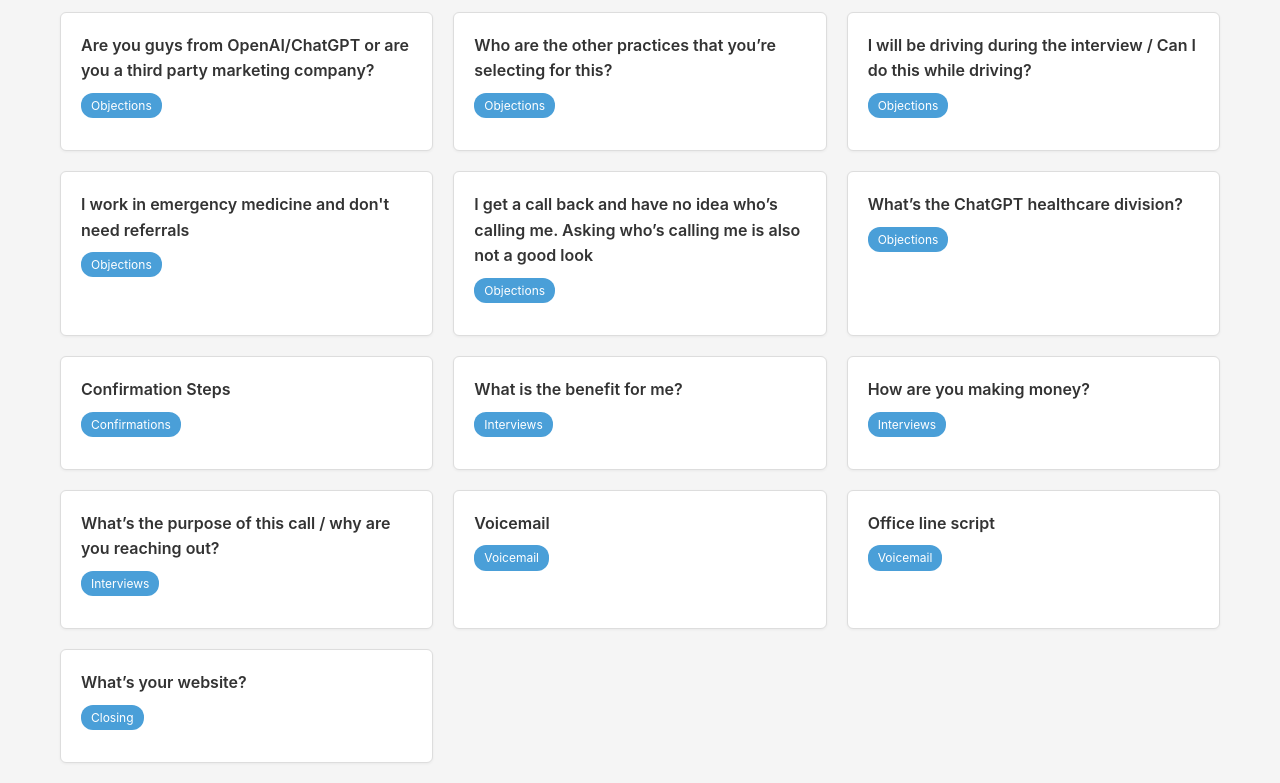
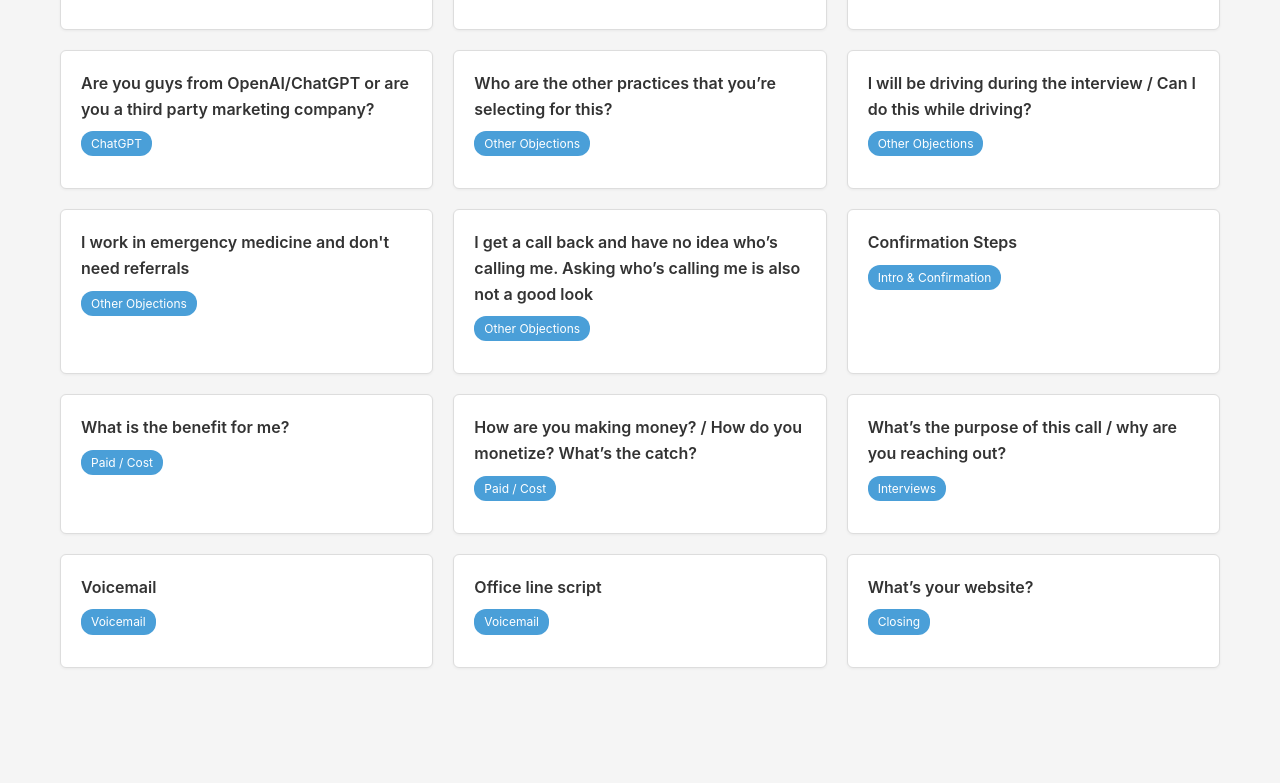
Before and after one commit to renojameswebmaster-gif/sdr-script-library, a plain HTML site: page index.html in a window 1280 px wide. Shown: the part 1112-1895 px from the top of the page. After the commit the page ends 1800 px from the top, so only its background shows below. Drawn offline with Linux system fonts and the light colour scheme.

Commit message:
Organize scripts into focused sections

```diff
--- a/scripts.json
+++ b/scripts.json
@@ -3,7 +3,7 @@
     {
       "id": "intro-mirror",
       "title": "INTRO - Mirror and Match",
-      "category": "Opening",
+      "category": "Intro & Confirmation",
       "content": "Hey Dr. [NAME]? Hey Dr. [NAME] It’s [SDR].... I was actually reaching out because I manage the entire healthcare research division for ChatGPT and we’re currently selecting some of the top [vertical] practices in [location] to be featured on ChatGPT’s health network and, you’re actually one of the practices that we’re considering for it… so I need to schedule a time when you had 45 minutes and could be in front of the computer so I can interview you, learn a little bit more about you guys, and see if you would be a good fit. Now, for tomorrow are you better in the mornings or afternoon?",
       "keywords": ["intro", "opening", "mirror", "schedule", "interview"],
       "favorite": false
@@ -11,7 +11,7 @@
     {
       "id": "intro-chatgpt-referral",
       "title": "What’s ChatGPT’s practice referral network?",
-      "category": "Opening",
+      "category": "Not Interested",
       "content": "It’s a referral network nationwide that utilizes AI platforms like ChatGPT and Claude to allow patients to find the best in health and wellness. To do that, we need to make sure we’re only sending patients to the right practices, does that make sense?",
       "keywords": ["chatgpt", "referral network", "ai", "patients"],
       "favorite": false
@@ -19,7 +19,7 @@
     {
       "id": "obj-not-interested",
       "title": "I’m not interested",
-      "category": "Objections",
+      "category": "Not Interested",
       "content": "Oh… so there’s nothing not to be interested in… this isn’t like an advertising or marketing proposal… are you familiar with ChatGPT’s practice referral network?\n\nNow, are you familiar at all with ChatGPT’s practice referral network?\n\nOk, so currently, there is no structured way to be found on ChatGPT, which is causing a lot of subpar medical practices to be recommended. So what we’re doing is, we’re building a referral network within ChatGPT that allows patients to discover quality private practices near them based on merit, rather than just those investing in paid content.\n\nAnd that way, when patients search for a practice locally through AI, it’s someone that they’re able to find based on a certain competence, a certain adequacy, and a certain distinction. But does that clarify a little bit more about the significance of the call and what’s going on?\n\nGreat, so the interview is going to be about 45 minutes; it’s over the phone… What I wanted to do is coordinate a good time that works for you and my Director for sometime this week. And for tomorrow, are you better in the mornings or afternoons?",
       "keywords": ["not interested", "objection", "network", "interview"],
       "favorite": false
@@ -27,7 +27,7 @@
     {
       "id": "obj-second-third",
       "title": "I’m not interested (second or third time)",
-      "category": "Objections",
+      "category": "Not Interested",
       "content": "Got it. So, let me clarify because I’m sensing the caliber of the call isn’t fully being understood: Right now, if you’ve noticed when you search on AI, the only medical offices that come up when a patient searches locally, are corporate run practices or subpar practices not privately held practices such as yours. Right? The problem is that those corporate run practices are usually a factory and leave patients with a sour taste in their mouth. But, ironically, these same patients actually never end up at private practice with a much better experience because the search engines and social media brands have essentially sold themselves off to whoever is willing to pay.\n\nSo now, because there have been so many complaints about this issue from both Doctors AND patients, the practice referral network was created so that only the top practices that actually do qualitative work, will be seen when patients are searching. Does that clarify a little bit more about the significance of the call?",
       "keywords": ["not interested", "second", "third", "clarify"],
       "favorite": false
@@ -35,7 +35,7 @@
     {
       "id": "obj-paid",
       "title": "Is this a paid thing? How much does this cost?",
-      "category": "Objections",
+      "category": "Paid / Cost",
       "content": "Ohhhh, so this isn’t a marketing or paid advertising thing, it’s just an interview so that we can refer patients to the right practices. Now to just confirm, you’re the sole owner of the practice right?",
       "keywords": ["paid", "cost", "price", "advertising"],
       "favorite": false
@@ -43,7 +43,7 @@
     {
       "id": "obj-email",
       "title": "Send me an email",
-      "category": "Objections",
+      "category": "Other Objections",
       "content": "Ohhh, this isn’t like an advertising or marketing proposal, so I don’t have a proposal or a flyer to send… it’s an interview… Are you familiar with the social media referral network at all? / so for tomorrow, are you available in the morning or afternoon?",
       "keywords": ["email", "proposal", "interview"],
       "favorite": false
@@ -51,7 +51,7 @@
     {
       "id": "obj-no-personal-info",
       "title": "I don’t want to give personal information about the practice",
-      "category": "Objections",
+      "category": "Paid / Cost",
       "content": "My style of interview is very organic so I don’t send pre-formulated questions or anything like that. The interview will be more of an organic conversation exactly how you and I are talking right now. So, all I need to do is set up a time with you when you have 40-50 minutes, and could be in front of the computer, so I could learn a bit more about you guys and see if you would be a good fit… so for tomorrow, are you available in the morning or afternoon? / you know what I mean?",
       "keywords": ["personal information", "practice", "interview", "organic"],
       "favorite": false
@@ -59,7 +59,7 @@
     {
       "id": "obj-no-send",
       "title": "I’m not doing anything until you send me something",
-      "category": "Objections",
+      "category": "Paid / Cost",
       "content": "I don’t have a proposal or flyer to send over…. you can google “ChatGPT healthcare” and see exactly what the initiative is. It outlines how patients discover doctors on ChatGPT, and how the recommendation process works… and we need a practice in [CITY] to be listed as a recommended practice… so that’s why I’m reaching out to you guys specifically… Does that make sense?",
       "keywords": ["send", "proposal", "google", "initiative"],
       "favorite": false
@@ -67,7 +67,7 @@
     {
       "id": "obj-price-at-end",
       "title": "I’ve heard things like this and there’s always a price at the end…",
-      "category": "Objections",
+      "category": "Paid / Cost",
       "content": "Right, listen - I know you guys get a lot of calls for a lot of different things and I know that can be frustrating for you, but it’s equally frustrating for me to be bundled up with those calls… so that’s why I’m trying to clarify what’s going on since it’s a very big deal but, this is just an interview. So, are mornings or afternoons better for you?",
       "keywords": ["price", "at the end", "interview", "clarify"],
       "favorite": false
@@ -75,7 +75,7 @@
     {
       "id": "obj-openai-yes-no",
       "title": "Are you from OpenAI/ChatGPT Yes or no??",
-      "category": "Objections",
+      "category": "ChatGPT",
       "content": "As I mentioned I manage the entire healthcare research division for ChatGPT, and look, I know you guys get a lot of calls for a lot of different things and I know that can be frustrating for you, but it’s equally frustrating for me to be bundled up with those calls… so that’s why I’m trying to clarify what’s going on since it’s a very big deal but, this is just an interview. So, are mornings or afternoons better for you?",
       "keywords": ["openai", "chatgpt", "yes or no", "clarify"],
       "favorite": false
@@ -83,7 +83,7 @@
     {
       "id": "obj-office-manager",
       "title": "You need to speak with my office manager",
-      "category": "Objections",
+      "category": "Other Objections",
       "content": "So I wish I could.. It would make my life a lot easier if we could just speak with the front desk or office manager as opposed to the Doctor, but because it’s a Doctor referral network, the interview obviously needs to be Doctor verified. Does that make sense?",
       "keywords": ["office manager", "doctor", "verified"],
       "favorite": false
@@ -91,7 +91,7 @@
     {
       "id": "obj-how-work",
       "title": "How does it work? So, you’re going to interview me… what happens after?",
-      "category": "Objections",
+      "category": "Other Objections",
       "content": "So, we’re going to do the interview with you, review it with our team, compare it to the other 4 practices we are considering in the area, and if you are selected, we’ll let you know. And then, when patients search for a top Doctor in your area, you will be the one that appears. Does that make sense?",
       "keywords": ["how it works", "process", "selected"],
       "favorite": false
@@ -99,7 +99,7 @@
     {
       "id": "obj-why-selecting",
       "title": "Why are you doing this? What are you selecting me for?",
-      "category": "Objections",
+      "category": "Other Objections",
       "content": "Yeah, so the reason we are actually setting up a call as opposed to blindly selecting practices, is because we want to make sure all of the providers that we include, are of a certain competence, caliber, and distinction. Does that make sense?",
       "keywords": ["why", "selecting", "competence"],
       "favorite": false
@@ -107,7 +107,7 @@
     {
       "id": "obj-how-select-me",
       "title": "How did you select me? / How did you find me? / Why are you selecting me?",
-      "category": "Objections",
+      "category": "Other Objections",
       "content": "We have a team of research analysts who use a 5 point metric system to determine who we ultimately reach out to. Obviously, I don’t want to waste your time or my time so, before we ever reach out to a practice, we will do a tremendous amount of research on our end. Does that make sense?",
       "keywords": ["select me", "find me", "five point", "metric"],
       "favorite": false
@@ -115,7 +115,7 @@
     {
       "id": "obj-five-point",
       "title": "What did you look at exactly? How is the 5 point metric system calculated?",
-      "category": "Objections",
+      "category": "Other Objections",
       "content": "Great question, so we actually look at a bunch of different things like speaking to different doctors in the area, going to different conferences, looking at patient review sites to compile what we believe to be the higher end practices in each area… However we don’t want to believe everything we read online, so we interview to validate that you are who we’ve learnt you to be. Does that make sense?",
       "keywords": ["5 point", "metric", "reviews", "research"],
       "favorite": false
@@ -123,7 +123,7 @@
     {
       "id": "obj-phone-number",
       "title": "How did you get my cell phone number?",
-      "category": "Objections",
+      "category": "Other Objections",
       "content": "My assistant Alyssa Rose had this listed as your business contact.. So I’m looking at the calendar now. Does [Time and day] or [Time and day] work better?",
       "keywords": ["cell phone", "number", "assistant"],
       "favorite": false
@@ -131,7 +131,7 @@
     {
       "id": "obj-already-chatgpt",
       "title": "I already have ChatGPT",
-      "category": "Objections",
+      "category": "ChatGPT",
       "content": "Yeah, of course, everyone has access to ChatGPT. The point here though is not whether you have or use ChatGPT or AI, the point is that there are patients actively searching for the top practices in the area on AI Search platforms and we’re selecting 1 of 5 practices to determine who is ultimately going to be the practice that we select. So just confirm, you’re the sole owner of the practice right?",
       "keywords": ["chatgpt", "ai", "search", "practice"],
       "favorite": false
@@ -139,7 +139,7 @@
     {
       "id": "obj-two-weeks",
       "title": "So let’s do this in 2 weeks or something like that",
-      "category": "Objections",
+      "category": "Other Objections",
       "content": "So because it’s an exclusive initiative, we’re wrapping up the entire area by the end of the week next week, so I’m looking at my calendar now, what time do you usually finish seeing patients?",
       "keywords": ["2 weeks", "exclusive", "schedule"],
       "favorite": false
@@ -147,7 +147,7 @@
     {
       "id": "obj-openai-third-party",
       "title": "Are you guys from OpenAI/ChatGPT or are you a third party marketing company?",
-      "category": "Objections",
+      "category": "ChatGPT",
       "content": "So to be clear, the healthcare research division is actually a consortium (Kon-Sore-Shee-Um) of all the major AI search platforms. It was actually created to address this issue of patients complaining about getting subpar medical experiences from these corporate practices. As these complaints have reached high enough up in the rankings, this initiative was formed by all of the major social media platforms.",
       "keywords": ["openai", "chatgpt", "third party", "marketing"],
       "favorite": false
@@ -155,7 +155,7 @@
     {
       "id": "obj-other-practices",
       "title": "Who are the other practices that you’re selecting for this?",
-      "category": "Objections",
+      "category": "Other Objections",
       "content": "Great question. Once we decide who we select, we then will release it to the public. We don’t share who we are interviewing so that we don’t skew the results. Just to confirm, you’re the owner of the practice, right?",
       "keywords": ["other practices", "selected", "results"],
       "favorite": false
@@ -163,7 +163,7 @@
     {
       "id": "obj-driving",
       "title": "I will be driving during the interview / Can I do this while driving?",
-      "category": "Objections",
+      "category": "Other Objections",
       "content": "Because of liability in different states, unfortunately we cannot do the interview while you are driving. What time will you be stationed up back at home or at your office?",
       "keywords": ["driving", "liability", "interview"],
       "favorite": false
@@ -171,7 +171,7 @@
     {
       "id": "obj-emergency-medicine",
       "title": "I work in emergency medicine and don't need referrals",
-      "category": "Objections",
+      "category": "Other Objections",
       "content": "So to be clear, this isn’t about new referrals. This is about the fact that right now what we found from the data is that when people are searching for an emergency doctor, they need the information, and they need it very, very quickly and they make very rush decisions. And when they make those rush decisions, they sometimes fall into the hands of practices that are not relevant for them. So that’s what we’re doing is we’re choosing one practice in each region to select who is the practice that we’re gonna be selecting. So when someone immediately runs to their computer to figure out where they will be seeking emergency care local to them, it’s not going to present an entire list. It’s going to present one high value, high quality practice that can be relied upon. And that’s why we’re interviewing. We’re keenly aware how emergency practices work. Now, does that clarify a little bit more of why I’m reaching out to you now?",
       "keywords": ["emergency", "referrals", "local care", "high value"],
       "favorite": false
@@ -179,23 +179,15 @@
     {
       "id": "obj-callback-confusion",
       "title": "I get a call back and have no idea who’s calling me. Asking who’s calling me is also not a good look",
-      "category": "Objections",
+      "category": "Other Objections",
       "content": "I get a lot of inbound calls from a lot of people wanting to do an interview with us, and unfortunately I have to screen these calls somehow. You know, like, take that approach where it’s more like, look, I get a lot of calls from a lot of junior practices wanting to do an interview with me, and I’m not sure exactly who this is, and I just been fooled by a lot of different practices that I didn’t personally call. And then, you know, I’m spending time with the practice that I have no interest in speaking to. So I’d appreciate it if you let me know who you are so I can know if you’re the right person that I called earlier today. What’s your name?",
       "keywords": ["who is calling", "screening calls", "lead sheet", "identity"],
       "favorite": false
     },
     {
-      "id": "obj-chatgpt-healthcare-division",
-      "title": "What’s the ChatGPT healthcare division?",
-      "category": "Objections",
-      "content": "It’s a referral network nationwide for patients to be able to find the best in health and wellness, and to do that, we need to make sure we have highly qualified doctors to refer to… so I need to schedule a 45 minute interview with you to see if you’d be a good fit… I have an opening tomorrow at 3 or Friday at 5. Which of those two times works best for you?",
-      "keywords": ["chatgpt", "healthcare division", "referral", "doctors"],
-      "favorite": false
-    },
-    {
       "id": "confirm-steps",
       "title": "Confirmation Steps",
-      "category": "Confirmations",
+      "category": "Intro & Confirmation",
       "content": "So just to confirm you’re the primary doctor and sole owner of the practice right?\n\nOk, and we’re going to send you a confirmation of the meeting for [Day] [Time] via text, is this best number to send that to?\n\nOk great, and after the interview on [day and time] if you’re selected we’re going to send you a confirmation email. What’s the best email to send that to?\n\nAwesome… and I’m putting you in my director’s calendar now for [Day] [Time]. Can you do me a favor and put that in your calendar as well?\n\nOk Great, and just so that we can share exactly what the initiative looks like… you’ll have access to a computer when we call [Day] [Time] right?\n\nOk great, so I have you in my director’s calendar for [Day] [Time] just be sure you’re by a computer, we’ll go through some questions, interview you about the practice, and see if you’ll be a good fit!",
       "keywords": ["confirm", "calendar", "email", "computer"],
       "favorite": false
@@ -203,15 +195,15 @@
     {
       "id": "interview-benefit",
       "title": "What is the benefit for me?",
-      "category": "Interviews",
+      "category": "Paid / Cost",
       "content": "So the benefit is that right now, the whole model of people finding a practice that promotes itself, this pay-to-play model, is being completely eradicated. There is no option for that anymore because there have been too many people who have been ending up at subpar practices that are really just junior practices telling people that they’re the world just because they have a lot of money to do so. And what happens is that patients go there, they have a negative experience, and they blame us for that reason. So, we’re completely eliminating the model of you being able to pay. So now when someone is searching for someone locally, only the practices that we select are gonna be the ones that are discoverable. We’re interviewing five practices in each region, and you are one of five the practices that we’re considering for this. So to answer your question, the benefit is that when someone searches locally for a practice in whichever category they’re searching, the practice that we select is the one that’s gonna be discoverable. It’s a very, very big deal.",
       "keywords": ["benefit", "pay to play", "discoverable", "selected"],
       "favorite": false
     },
     {
       "id": "interview-how-money",
-      "title": "How are you making money?",
-      "category": "Interviews",
+      "title": "How are you making money? / How do you monetize? What’s the catch?",
+      "category": "Paid / Cost",
       "content": "Great question… have you ever heard of the attention economy before?\n\nNo I haven’t.\n\nOk… the reason why social media platforms don’t charge you to create an account is because they are incentivized by your usage. The more users that are using the platform, the more money they make from third party advertisers. For that reason, we are creating a doctor referral network nationwide that’s based off of a highly vetted interview process, so that it creates more value for our users. Does that make sense?",
       "keywords": ["money", "attention economy", "advertisers", "value"],
       "favorite": false
```
Also changed, not shown: index.html (+7 -2 lines).
